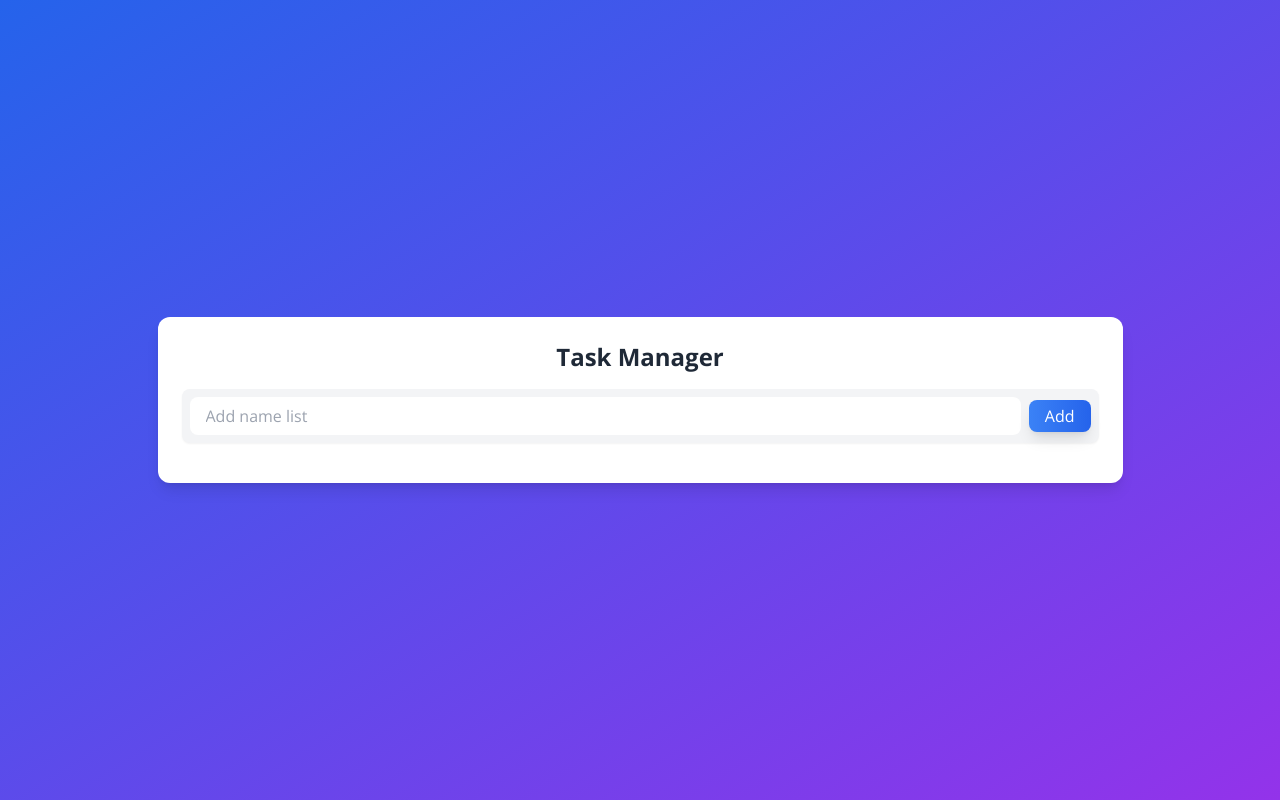
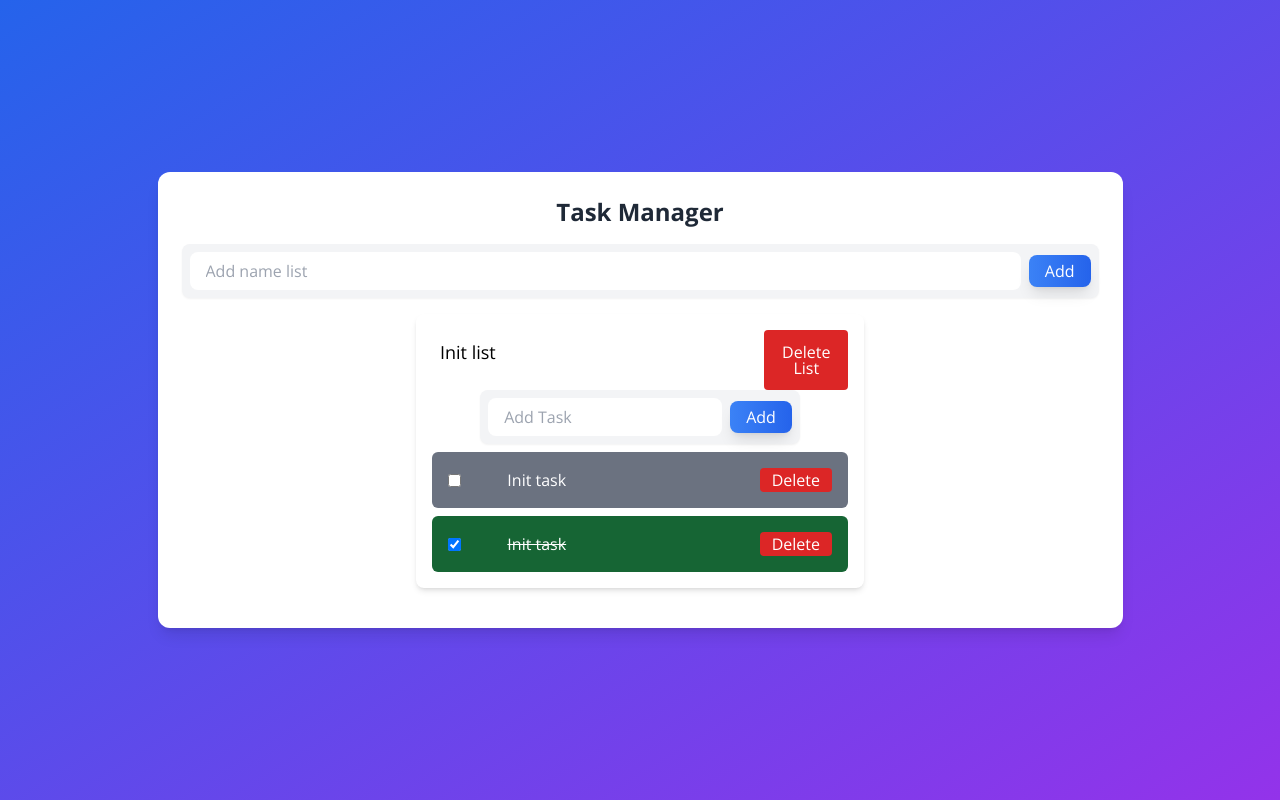
Before and after one commit to Vladosik337/to-do-list-React, a React (Vite) app: page / in a window 1280 px wide. Built offline with nearby package versions, Linux system fonts and the light colour scheme.

Commit message:
[REF] remove taskLists and props in App component and add init list

```diff
--- a/src/App.tsx
+++ b/src/App.tsx
@@ -1,21 +1,18 @@
 import React from 'react';
 import './styles/style.scss';
 import TaskListContainer from './components/TaskList/TaskListContainer';
-import { useSelector, useDispatch } from 'react-redux';
-import { RootState, AppDispatch } from './redux/store';
 import CreateTaskListTitle from "./components/CreateTaskListTitle.tsx";
 
 function App() {
-    const taskLists = useSelector((state: RootState) => state.taskLists.taskLists);
-
     return (
-    <div className="min-h-screen flex flex-col items-center justify-center bg-gradient-to-br from-blue-600 to-purple-600 p-6">
-      <div className="w-full max-w-[965px] bg-white rounded-xl shadow-lg p-6 space-y-4">
-        <h1 className="text-2xl font-bold text-center text-gray-800 mb-4">Task Manager</h1>
-        <CreateTaskListTitle placeholder="Add Task List" buttonText="Add" />
-        <TaskListContainer taskLists={taskLists}/>
-      </div>
-    </div>
+        <div
+            className="min-h-screen flex flex-col items-center justify-center bg-gradient-to-br from-blue-600 to-purple-600 p-6">
+            <div className="w-full max-w-[965px] bg-white rounded-xl shadow-lg p-6 space-y-4">
+                <h1 className="text-2xl font-bold text-center text-gray-800 mb-4">Task Manager</h1>
+                <CreateTaskListTitle placeholder="Add Task List" buttonText="Add"/>
+                <TaskListContainer/>
+            </div>
+        </div>
     );
 }
 
--- a/src/components/TaskList/TaskListContainer.tsx
+++ b/src/components/TaskList/TaskListContainer.tsx
@@ -1,21 +1,24 @@
 import React from 'react';
 import AddItemInput from './AddItemInput.tsx';
 import TaskItem from './TaskItem.tsx';
-import {useDispatch } from 'react-redux';
-import {AppDispatch} from "../../redux/store.ts";
+import {useDispatch, useSelector} from 'react-redux';
+import {AppDispatch, RootState} from "../../redux/store.ts";
 import {
-  addTaskToList, editTaskName,
+    addTaskToList,
+    editTaskName,
     removeTaskFromList,
     removeTaskList,
     toggleTaskCompletion, updateTaskTitle
 } from "../../features/taskListsSlice.ts";
 
-const TaskListContainer: React.FC= ({taskLists}) => {
+
+const TaskListContainer: React.FC = () => {
+    const taskLists = useSelector((state: RootState) => state.taskLists.taskLists);
     const dispatch: AppDispatch = useDispatch(); // Використовуємо useDispatch для виклику дій Redux
 
     // Функция для добавления задачи в определенный список задач
     const handleAddTaskToList = (listId: string, taskTitle: string) => {
-    dispatch(addTaskToList( { listId, taskTitle}));
+        dispatch(addTaskToList({listId, taskTitle}));
     }
 
     // Функция для удаления задачи из списка
@@ -35,7 +38,7 @@ const TaskListContainer: React.FC= ({taskLists}) => {
 
     // Функция для изменения названия задачи
     const handleEditTaskListTitle = (listId: string, taskId: string, newTitle: string) => {
-    dispatch(editTaskName({ listId, taskId, newTitle, })); // Ви можете реалізувати цю логіку у вашому слайсі
+        dispatch(editTaskName({listId, taskId, newTitle,})); // Ви можете реалізувати цю логіку у вашому слайсі
     };
 
     // Функция для изменения названия списка
@@ -67,7 +70,8 @@ const TaskListContainer: React.FC= ({taskLists}) => {
                             Delete List
                         </button>
                     </div>
-          <AddItemInput onAddItem={(title) => handleAddTaskToList(taskList.id, title)} placeholder="Add Task" buttonText="Add" />
+                    <AddItemInput onAddItem={(title) => handleAddTaskToList(taskList.id, title)} placeholder="Add Task"
+                                  buttonText="Add"/>
                     <ul className="mt-2 w-full space-y-2">
                         {taskList.tasks.map((task) => (
                             <TaskItem
--- a/src/features/taskListsSlice.ts
+++ b/src/features/taskListsSlice.ts
@@ -1,6 +1,6 @@
-import { createSlice, PayloadAction } from '@reduxjs/toolkit';
-import { TaskList } from '../Types';
-import { v4 as uuidv4 } from 'uuid';
+import {createSlice, PayloadAction} from '@reduxjs/toolkit';
+import {TaskList} from '../Types';
+import {v4 as uuidv4} from 'uuid';
 import store from "../redux/store.ts";
 import {list} from "postcss";
 import {Simulate} from "react-dom/test-utils";
@@ -10,9 +10,18 @@ interface TaskListState {
     taskLists: TaskList[]; // Інтерфейс стану списку завдань (масив списків завдань)
 }
 
-// Початковий стан з порожнім масивом списків завдань
-const initialState: TaskListState = {
-    taskLists: [],
+// Початковий стан
+const initialState = <TaskListState>{
+    taskLists: [
+        {
+            id: uuidv4(),
+            title: 'Init list',
+            tasks: [
+                {id: uuidv4(), title: 'Init task', isCompleted: false},
+                {id: uuidv4(), title: 'Init task', isCompleted: true}
+            ]
+        }
+    ],
 };
 
 // Створення слайсу taskLists з двома ред'юсерами: додавання списку задач і додавання задачі до списку
@@ -37,40 +46,40 @@ const taskListsSlice = createSlice({
             }
         },
         // Ред'юсер для зміни назви задачи
-        editTaskName: (state, action: PayloadAction<{listId: string, taskId: string, newTitle: string}>) => {
+        editTaskName: (state, action: PayloadAction<{ listId: string, taskId: string, newTitle: string }>) => {
             const taskList = state.taskLists.find((list) => list.id === action.payload.listId);
-            if (taskList){
+            if (taskList) {
                 const task = taskList.tasks.find((task) => task.id === action.payload.taskId);
-                if (task){
+                if (task) {
                     task.title = action.payload.newTitle;
                 }
             }
         },
         // Ред'юсер для видалення задачи з списка
-        removeTaskFromList: (state, action: PayloadAction<{listId: string, taskId: string}>) =>{
-            const taskList = state.taskLists.find((list)=> list.id === action.payload.listId);
+        removeTaskFromList: (state, action: PayloadAction<{ listId: string, taskId: string }>) => {
+            const taskList = state.taskLists.find((list) => list.id === action.payload.listId);
 
-            if (taskList){
+            if (taskList) {
                 taskList.tasks = taskList.tasks.filter((task) => task.id !== action.payload.taskId)
             }
         },
         // Ред'юсер для удаления списка задач
-        removeTaskList: (state, action: PayloadAction<{listId: string}>) => {
+        removeTaskList: (state, action: PayloadAction<{ listId: string }>) => {
             state.taskLists = state.taskLists.filter((taskList) => taskList.id !== action.payload.listId)
         },
         // Ред'юсер для изменения названия списка
-        updateTaskTitle: (state, action: PayloadAction<{listId: string, newTitle: string}>) => {
+        updateTaskTitle: (state, action: PayloadAction<{ listId: string, newTitle: string }>) => {
             const taskList = state.taskLists.find((list) => list.id === action.payload.listId)
-            if (taskList){
+            if (taskList) {
                 taskList.title = action.payload.newTitle
             }
         },
         // Ред'юсер для переключения состояния выполнения задачи
-        toggleTaskCompletion: (state, action: PayloadAction<{listId: string, taskId: string}>) => {
+        toggleTaskCompletion: (state, action: PayloadAction<{ listId: string, taskId: string }>) => {
             const taskList = state.taskLists.find((list) => list.id === action.payload.listId)
             if (taskList) {
                 const task = taskList.tasks.find((task) => task.id === action.payload.taskId)
-                if (task){
+                if (task) {
                     task.isCompleted = !task.isCompleted
                 }
             }
@@ -79,5 +88,13 @@ const taskListsSlice = createSlice({
 });
 
 
-export const { addTaskList, addTaskToList, editTaskName, removeTaskFromList, removeTaskList, updateTaskTitle, toggleTaskCompletion } = taskListsSlice.actions;
+export const {
+    addTaskList,
+    addTaskToList,
+    editTaskName,
+    removeTaskFromList,
+    removeTaskList,
+    updateTaskTitle,
+    toggleTaskCompletion
+} = taskListsSlice.actions;
 export default taskListsSlice.reducer;
```
Lines whose indentation alone changed are shown as unchanged.
